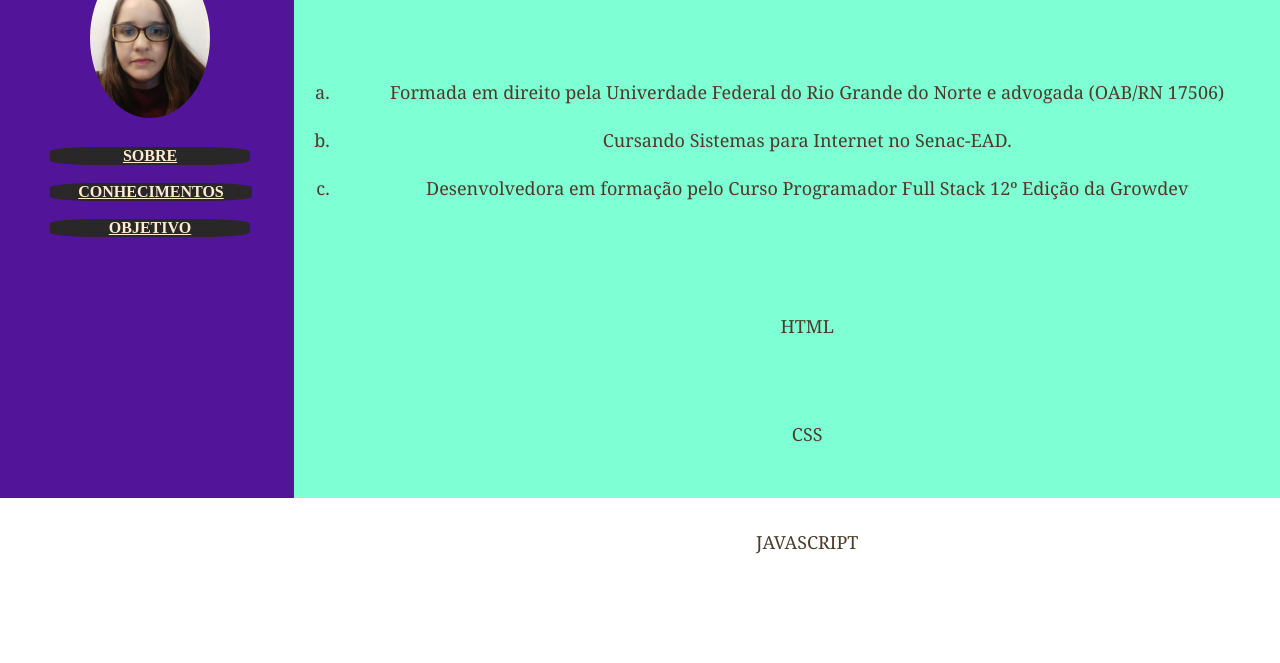
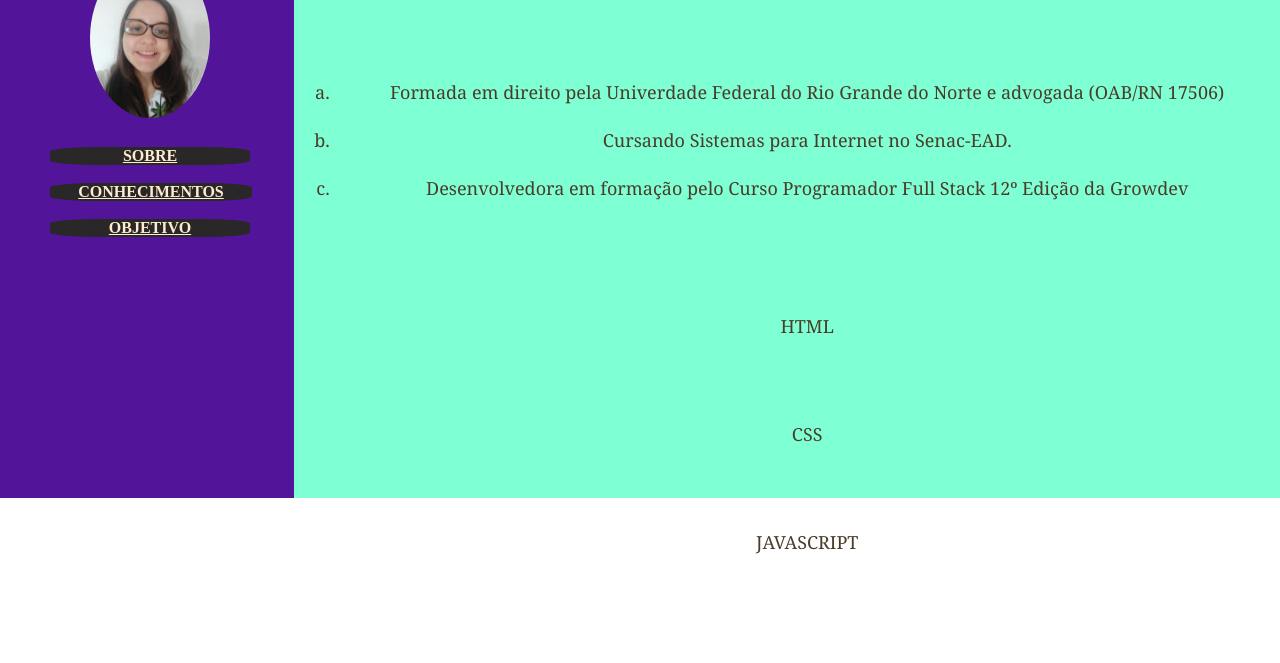
Before and after one commit to Sesshyfan/Curriculo-desevolvedora, a plain HTML site: page conhecimentos.html in a window 1280 px wide. Shown: the part 137-800 px from the top of the page. Drawn offline with Linux system fonts and the light colour scheme.

Commit message:
second commit

```diff
--- a/conhecimentos.html
+++ b/conhecimentos.html
@@ -21,7 +21,7 @@
         <br>
         <br>
         <br>
-        <img class="foto" src="./Minha foto 2.jpeg">
+        <img class="foto" src="./Minha foto.2.jpeg">
         <br>
         <nav>
             <a href="http://127.0.0.1:5500/index.html" class="botao1"><b>SOBRE</b></a>
```
Also changed, not shown: index.html (+1 -1 lines), objetivos.html (+1 -1 lines), Minha foto 2.jpeg (deleted), Minha foto.2.jpeg (added).
